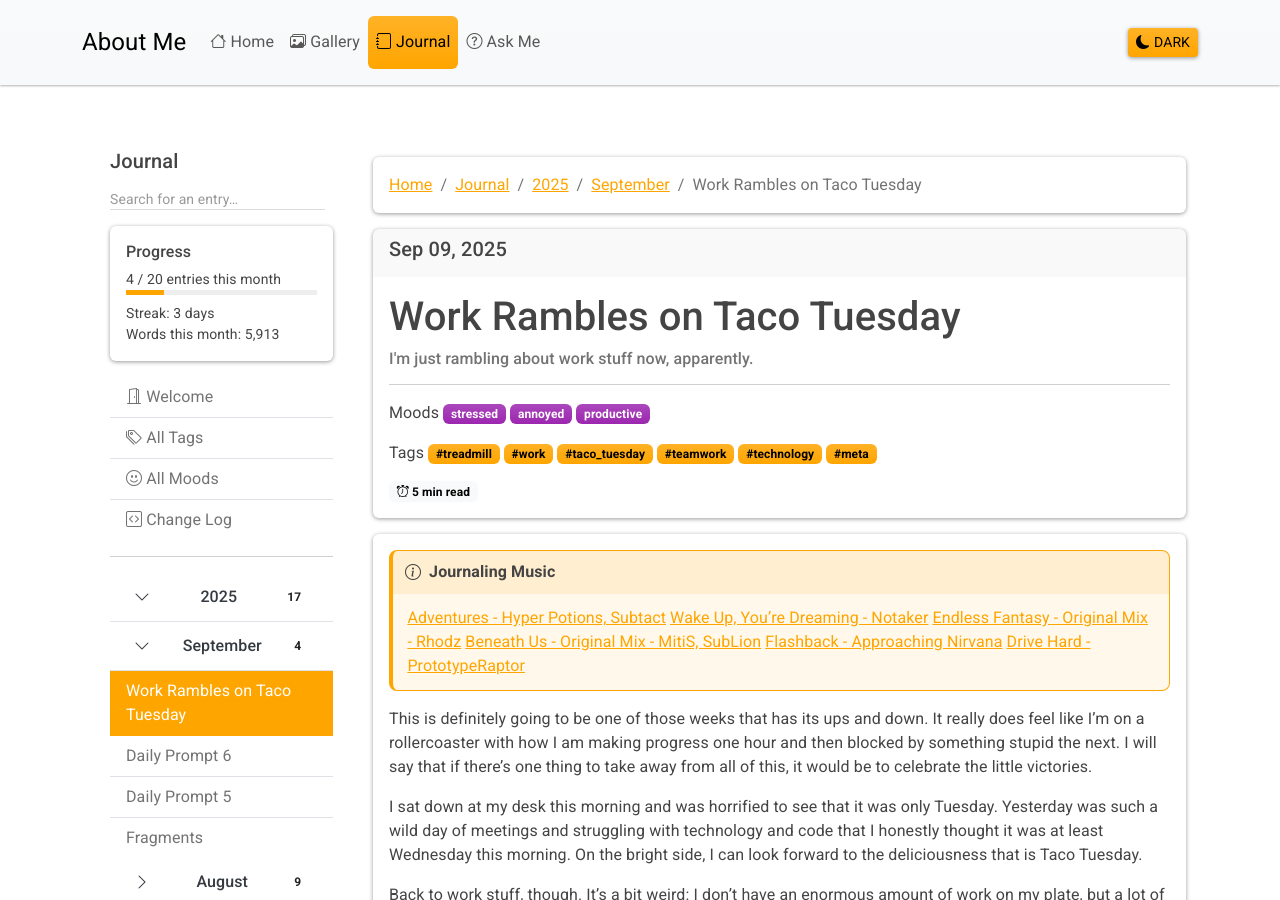
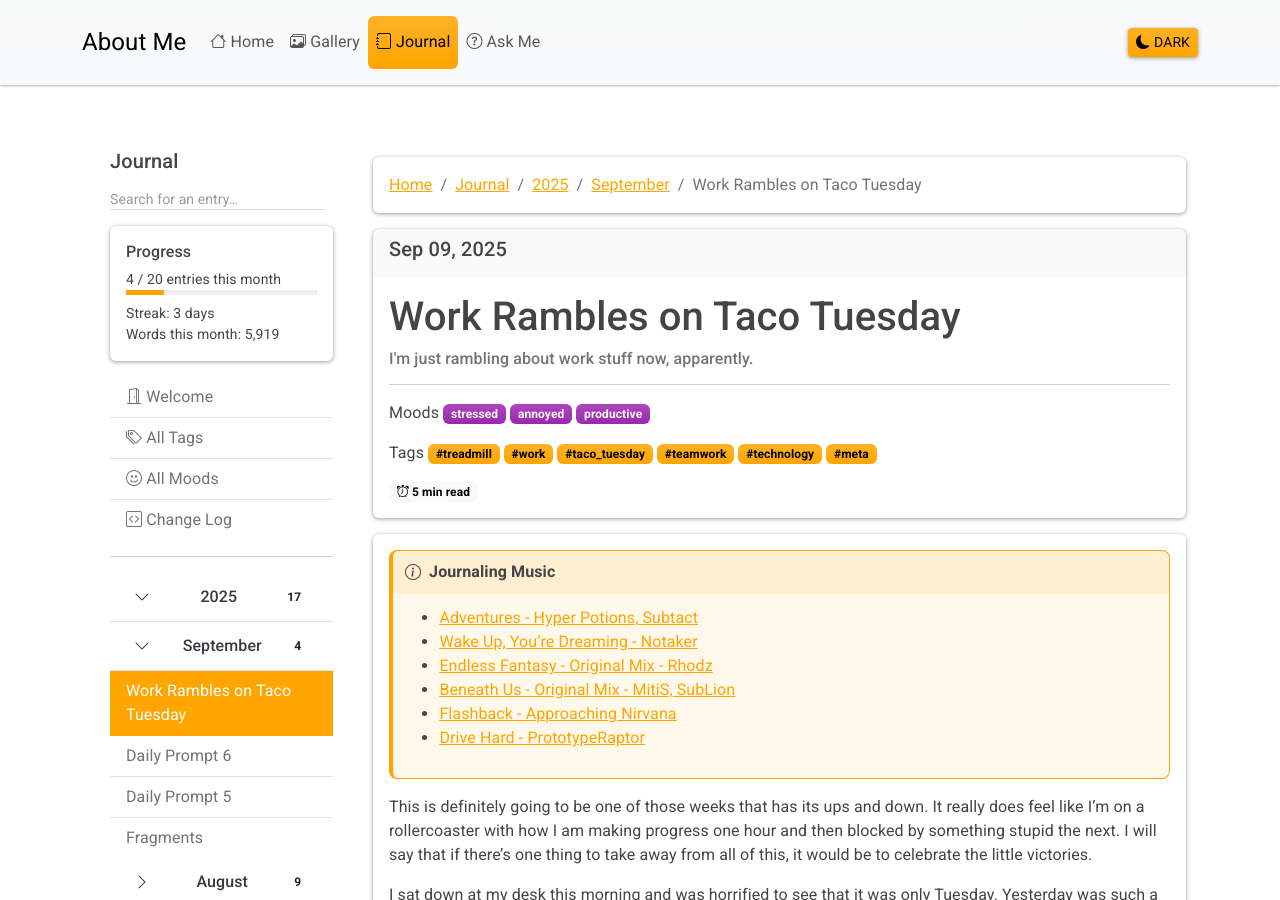
Before and after one commit to SabinDarkstone/SabinDarkstone.github.io, a Jekyll site: the page built from site/_journal/2025-09-09.md, in a window 1280 px wide and 900 px high. Built offline with Jekyll 4.4.1, drawn with Linux system fonts in a browser that asks for light colours; comment, search, counter and statistics services are not loaded; some of the changed lines change nothing that is shown.

Commit message:
Fixing entry bullets

```diff
--- a/site/_journal/2025-09-09.md
+++ b/site/_journal/2025-09-09.md
@@ -19,17 +19,17 @@ series:
 series_order:
 private: false
 uuid: 9b2d418b-2b94-415e-9928-f68aff630fe5
-modified: 2025-09-09 16:05:33
+modified: 2025-09-09 16:43:06
 created: 2025-09-09 15:40:47
 ---
 > [!INFO] Journaling Music
 >
-> [Adventures - Hyper Potions, Subtact](https://open.spotify.com/track/7of5vqDVelR7W0GVohpnk5)
-> [Wake Up, You're Dreaming - Notaker](https://open.spotify.com/track/6IilOt8IAEuoy8yMpUVrzG)
-> [Endless Fantasy - Original Mix - Rhodz](https://open.spotify.com/track/4E9xaRWvHJGmhv7H0oGIgr)
-> [Beneath Us - Original Mix - MitiS, SubLion](https://open.spotify.com/track/0Yv8KzstdxkSG9IZir4fnm)
-> [Flashback - Approaching Nirvana](https://open.spotify.com/track/60vkNlkIz0TlqpHXbADmst)
-> [Drive Hard - PrototypeRaptor](https://open.spotify.com/track/7qBQiFm4vm633vO4XbXQKC)
+> - [Adventures - Hyper Potions, Subtact](https://open.spotify.com/track/7of5vqDVelR7W0GVohpnk5)
+> - [Wake Up, You're Dreaming - Notaker](https://open.spotify.com/track/6IilOt8IAEuoy8yMpUVrzG)
+> - [Endless Fantasy - Original Mix - Rhodz](https://open.spotify.com/track/4E9xaRWvHJGmhv7H0oGIgr)
+> - [Beneath Us - Original Mix - MitiS, SubLion](https://open.spotify.com/track/0Yv8KzstdxkSG9IZir4fnm)
+> - [Flashback - Approaching Nirvana](https://open.spotify.com/track/60vkNlkIz0TlqpHXbADmst)
+> - [Drive Hard - PrototypeRaptor](https://open.spotify.com/track/7qBQiFm4vm633vO4XbXQKC)
 
 This is definitely going to be one of those weeks that has its ups and down.  It really does feel like I'm on a rollercoaster with how I am making progress one hour and then blocked by something stupid the next.  I will say that if there's one thing to take away from all of this, it would be to celebrate the little victories.
 
```
